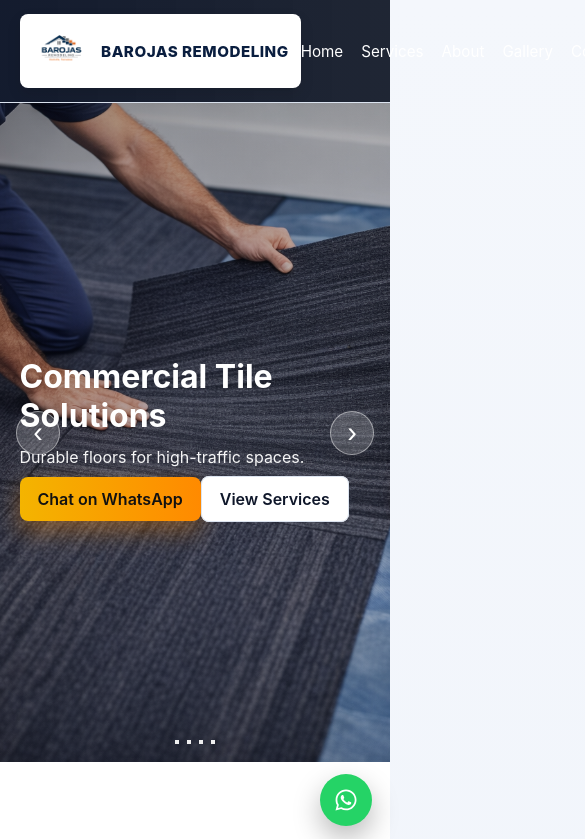
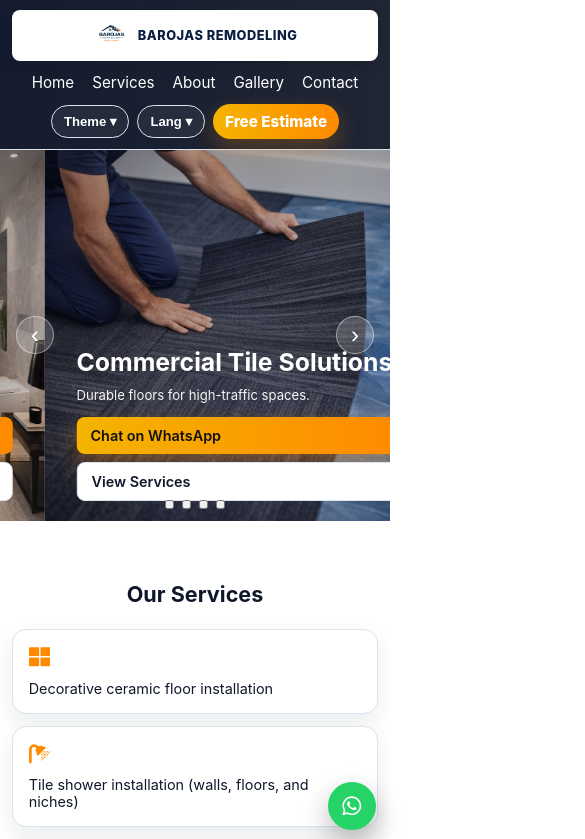
Before and after one commit to JuanAndresBaronBaron/remodeling, a React (Vite) app: page / in a window 390 px wide. Shown: the top 839 px of the page, 585 px wide, since content can reach past the window. Built offline with nearby package versions, Linux system fonts and the light colour scheme.

Commit message:
Mobile friendly

```diff
--- a/src/index.css
+++ b/src/index.css
@@ -86,6 +86,7 @@ html, body, #root {
 body {
   color: var(--text);
   background: linear-gradient(180deg, var(--bg) 0%, var(--bg-2) 100%);
+  overflow-x: hidden;
 }
 
 .container {
@@ -1262,3 +1263,247 @@ html.impact-shake #root {
 .nav-cta:hover {
   transform: translateY(-1px);
 }
+
+/* =========================
+   RESPONSIVE / MOBILE FIXES
+   ========================= */
+
+@media (max-width: 1024px) {
+  .nav-content {
+    flex-wrap: wrap;
+    gap: 12px;
+  }
+
+  .nav-links {
+    flex-wrap: wrap;
+    justify-content: center;
+    width: 100%;
+    gap: 12px;
+  }
+
+  .nav-actions {
+    width: 100%;
+    justify-content: center;
+    flex-wrap: wrap;
+  }
+
+  .brand-box {
+    margin: 0 auto;
+  }
+
+  .section {
+    padding: 70px 0;
+  }
+
+  .services-grid,
+  .why-grid,
+  .gallery-grid {
+    grid-template-columns: repeat(auto-fit, minmax(180px, 1fr));
+  }
+}
+
+@media (max-width: 768px) {
+  .container {
+    width: min(94%, 100%);
+  }
+
+  .nav-content {
+    flex-direction: column;
+    align-items: stretch;
+    padding: 10px 0;
+  }
+
+  .brand-box {
+    justify-content: center;
+    width: 100%;
+    padding: 0.4rem 0.65rem;
+  }
+
+  .brand-logo {
+    height: 44px;
+  }
+
+  .brand-text {
+    font-size: 0.88rem;
+  }
+
+  .nav-links {
+    gap: 10px;
+    font-size: 0.85rem;
+  }
+
+  .nav-actions {
+    gap: 8px;
+  }
+
+  .nav-dropdown-btn,
+  .nav-cta {
+    padding: 8px 12px;
+    font-size: 0.82rem;
+  }
+
+  .section {
+    padding: 60px 0;
+  }
+
+  .section-title {
+    font-size: 1.55rem;
+    margin-bottom: 22px;
+  }
+
+  .hero {
+    min-height: auto;
+    padding: 24px 0;
+  }
+
+  .top-slider {
+    height: 52vh;
+    min-height: 360px;
+  }
+
+  .top-slide-content {
+    padding: 20px;
+    align-content: end;
+  }
+
+  .top-slide-content h1 {
+    font-size: clamp(1.7rem, 7vw, 2.6rem);
+    max-width: 100%;
+    margin-bottom: 10px;
+  }
+
+  .top-slide-content p {
+    font-size: 0.92rem;
+    max-width: 100%;
+    margin-bottom: 14px;
+  }
+
+  .hero-buttons {
+    display: flex;
+    flex-wrap: wrap;
+    gap: 8px;
+  }
+
+  .btn {
+    padding: 10px 14px;
+    font-size: 0.9rem;
+  }
+
+  .services-grid,
+  .why-grid,
+  .gallery-grid {
+    grid-template-columns: 1fr;
+    gap: 12px;
+  }
+
+  .service-card,
+  .why-card {
+    padding: 16px;
+  }
+
+  .gallery-item {
+    height: 190px;
+  }
+
+  .contact-form {
+    width: 100%;
+  }
+
+  .contact-subtitle {
+    max-width: 100%;
+    font-size: 0.95rem;
+  }
+
+  .footer-content {
+    gap: 10px;
+  }
+
+  .footer-actions {
+    width: 100%;
+  }
+
+  .footer-mini-btn {
+    width: 100%;
+    justify-content: center;
+  }
+
+  .floating-wa {
+    right: 14px;
+    bottom: 14px;
+    width: 48px;
+    height: 48px;
+    font-size: 1.35rem;
+  }
+
+  .slider-arrow {
+    width: 38px;
+    height: 38px;
+    font-size: 1.5rem;
+  }
+
+  .top-slider-dots {
+    bottom: 12px;
+  }
+
+  .top-slider-dots button {
+    width: 9px;
+    height: 9px;
+  }
+}
+
+@media (max-width: 480px) {
+  .nav-links {
+    gap: 8px;
+    font-size: 0.8rem;
+  }
+
+  .brand-box {
+    gap: 0.45rem;
+  }
+
+  .brand-logo {
+    height: 38px;
+  }
+
+  .brand-text {
+    font-size: 0.8rem;
+  }
+
+  .top-slider {
+    height: 44vh;
+    min-height: 300px;
+  }
+
+  .top-slide-content h1 {
+    font-size: 1.55rem;
+  }
+
+  .top-slide-content p {
+    font-size: 0.82rem;
+  }
+
+  .hero-buttons {
+    flex-direction: column;
+  }
+
+  .hero-buttons .btn {
+    width: 100%;
+    justify-content: center;
+  }
+
+  .section-title {
+    font-size: 1.35rem;
+  }
+
+  .service-card p,
+  .why-card p,
+  .about-text,
+  .contact-subtitle,
+  .contact-info {
+    font-size: 0.9rem;
+  }
+
+  .gallery-item {
+    height: 170px;
+  }
+}
```
